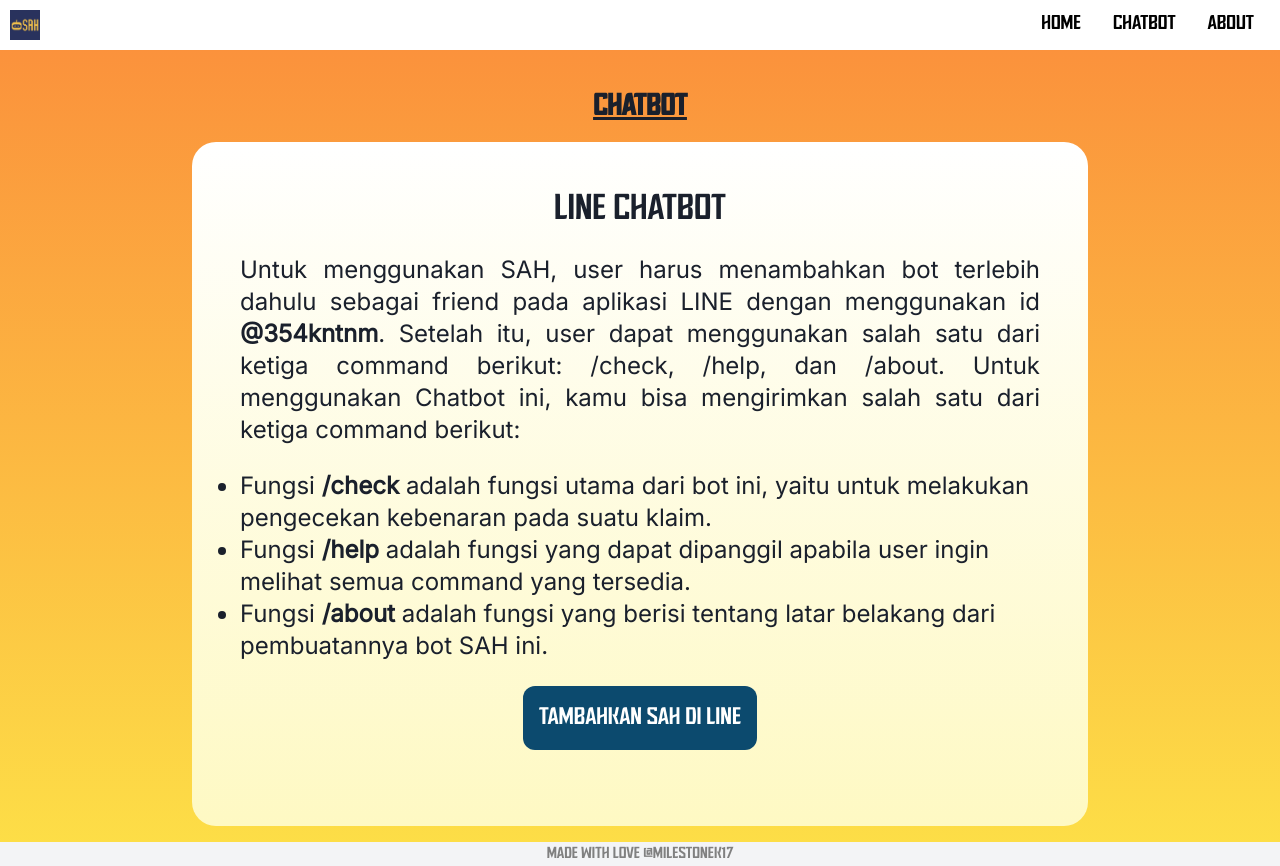
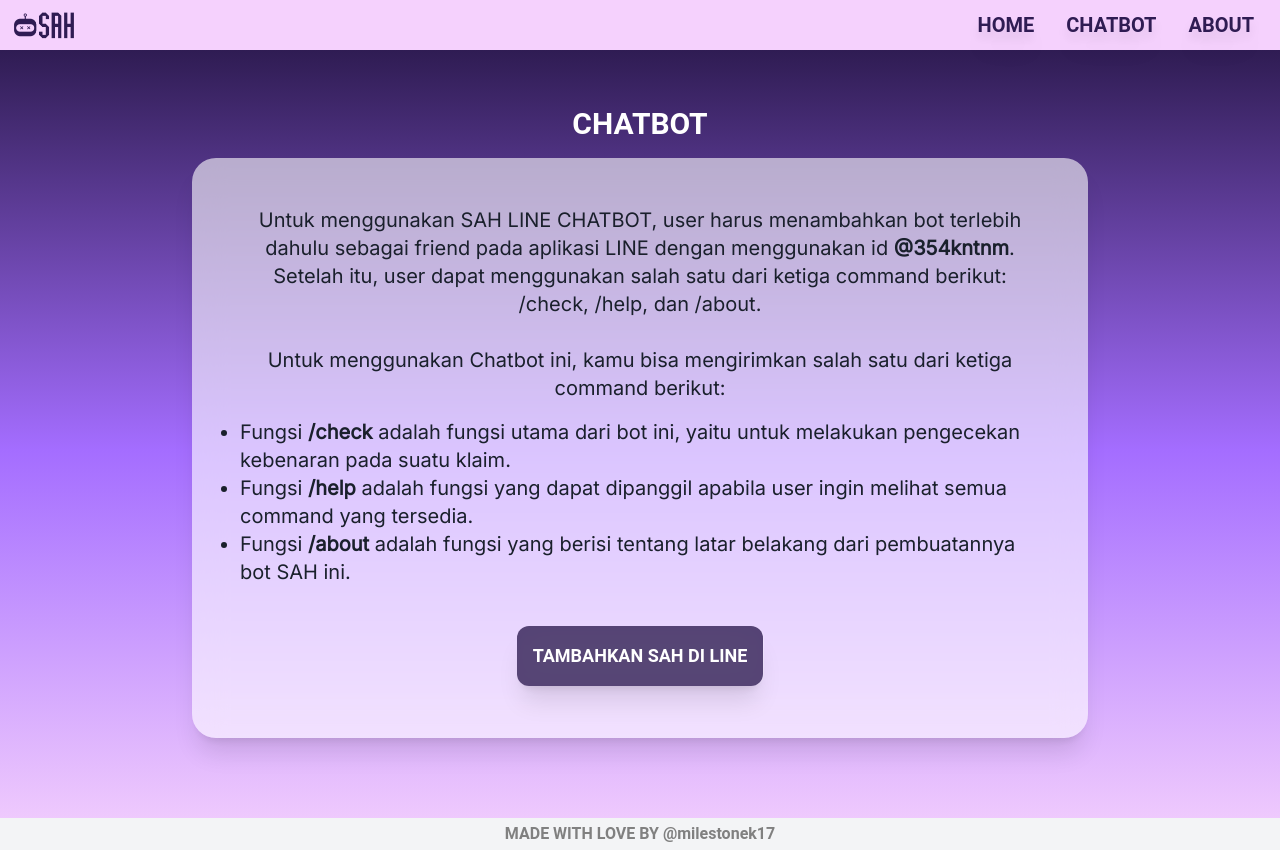
Before and after one commit to BrigitaCarolina/milestone02_k17_web, a Next.js app: page /chatbot in a window 1280 px wide. Built offline with nearby package versions, Linux system fonts and the light colour scheme.

Commit message:
fixed ui/ux

```diff
--- a/components/Footer/Footer.tsx
+++ b/components/Footer/Footer.tsx
@@ -2,8 +2,8 @@
 
 export default function Footer() {
   return (
-    <div className="absolute bottom-0 w-full text-center bg-gray-100">
-      <p className={styles.title}>made with love @milestonek17</p>
+    <div className="absolute bottom-0 w-full flex py-1 justify-center text-center bg-gray-100 font-roboto font-[700]">
+      <p className={styles.title}>MADE WITH LOVE BY @milestonek17</p>
     </div>
   )
 }
--- a/components/Header/Header.module.css
+++ b/components/Header/Header.module.css
@@ -4,8 +4,10 @@
   color: black;
   justify-content: space-between;
   display: flex;
-  align: start;
+  align: center;
+  align-items: center;
   justify-align: center;
+  background-color: #f5d1fd;
 }
 
 .list {
--- a/components/Header/index.tsx
+++ b/components/Header/index.tsx
@@ -5,22 +5,22 @@
 export default function Header() {
   return (
     <header className={styles.container}>
-      <a href="/" className="flex w-[30px] h-[30px]"><Image src="/logo-SAH.jpg" width={30} height={30} alt="profile" /></a>
+      <a href="/" className="flex h-[30px] w-auto"><img src="/logo-SAH.png" alt="profile" /></a>
       <div className="align-middle ">
         <ul className={styles.list}>
           <li className={styles.item}>
             <Link href="/">
-              <a className="text-xl hover:underline">Home</a>
+              <a className="text-sm md:text-xl font-[700] text-[#2F1C53] font-roboto drop-shadow-xl hover:underline">HOME</a>
             </Link>
           </li>
           <li className={styles.item}>
             <Link href="/chatbot">
-              <a className="text-xl hover:underline">Chatbot</a>
+              <a className="text-sm md:text-xl font-[700] text-[#2F1C53] font-roboto drop-shadow-xl hover:underline">CHATBOT</a>
             </Link>
           </li>
           <li className={styles.item}>
             <Link href="/about">
-              <a className="text-xl hover:underline">About</a>
+              <a className="text-sm md:text-xl font-[700] text-[#2F1C53] font-roboto drop-shadow-xl hover:underline">ABOUT</a>
             </Link>
           </li>
         </ul>
--- a/pages/404.tsx
+++ b/pages/404.tsx
@@ -1,5 +1,6 @@
 import React, { useEffect } from "react";
 import { useRouter } from "next/router";
+import Layout from "../components/Layout";
 
 export default function Custom404() {
   const router = useRouter();
@@ -9,9 +10,10 @@
     }, 2000);
   }, []);
   return (
-    <div className="bg-black">
-      <h1 className="title-not-found">Kamu tersesat kawanku</h1>
-      <h1 className="title-not-found">Halaman yang kamu cari tidak ada</h1>
-    </div>
+    <Layout>
+      <div className="bg-gradient-to-b bg-gradient-to-b from-[#2F1C53] via-[#A46DFF] to-[#f5d1fd] h-screen w-full flex items-center justify-center px-10 text-2xl md:text-5xl font-roboto text-white font-bold text-center">
+          <p> LAMAN YANG ANDA CARI TIDAK DITEMUKAN.</p>
+      </div>
+    </Layout>
   );
 }
--- a/pages/about.tsx
+++ b/pages/about.tsx
@@ -9,12 +9,12 @@
         <title>SAH | About</title>
       </Head>
       <Layout>
-        <div className="bg-gradient-to-b from-orange-400 to-yellow-300 min-h-screen px-10">
+        <div className="bg-gradient-to-b bg-gradient-to-b from-[#2F1C53] via-[#A46DFF] to-[#f5d1fd] min-h-screen px-10">
           <div className="container max-w-4xl m-auto py-10">
-            <h1 className="text-3xl font-bold underline flex justify-center mb-4">About</h1>
-            <div className="bg-gradient-to-b from-white to-yellow-100 min-h-100 flex flex-col text-justify justify-center rounded-3xl p-12 gap-6">
-              <h1 className="font-raya text-4xl text-center"> SAH (Sudo Anti Hoax) </h1>
-              <p className="font-thin font-inter text-lg md:text-2xl">
+            <h1 className="text-3xl font-bold flex justify-center mb-4 font-roboto font-bold text-white drop-shadow-xl">ABOUT</h1>
+            <div className="flex flex-col bg-white/[.6] backdrop-filter w-full backdrop-blur-lg items-center rounded-3xl my-4 p-8 md:p-12 shadow-xl gap-6">
+              <h1 className="font-roboto font-bold text-4xl text-center"> SAH (Sudo Anti Hoax) </h1>
+              <p className="font-thin font-inter text-lg md:text-xl text-justify">
               Sudo Anti Hoax adalah suatu linebot, yang mengaplikasikan fungsi Hoax Filter,
               berfungsi untuk mengatasi permasalahan misinformasi atau hoax.
               Hoax Filter di sini berperan sebagai sebuah tool yang nantinya menerima input klaim dari penggunanya
@@ -22,14 +22,14 @@
               </p>
               <div className="check-container min-h-1"></div>
             </div>
-            <h1 className="text-3xl font-bold underline flex justify-center mt-7">Creators</h1>
-            <div className="flex flex-wrap justify-center gap-4">
+            <h1 className="text-3xl font-bold flex justify-center mt-7 font-roboto font-bold text-white drop-shadow-xl">CREATORS</h1>
+            <div className="flex flex-wrap justify-center gap-6">
               {creators.map((creator :any) => {
                 return (
                   <>
-                    <div className="flex flex-col bg-gradient-to-b p-8 from-white to-yellow-100 items-center rounded-3xl my-4 border-black border-2 w-[60vw] md:w-[25vw] text-center items-center text-xl md:text-2xl">
-                      <img src={creator.Foto} alt={creator.Nama} className="mb-5"/>
-                      <p>{creator.Nama}</p>
+                    <div className="flex flex-col bg-white/[.6] backdrop-filter w-full backdrop-blur-lg items-center rounded-3xl my-4 p-12 shadow-xl text-black min-w-[300px] w-[20vw] text-center font-roboto text-lg md:text-xl ">
+                      <img src={creator.Foto} alt={creator.Nama} className="shadow-xl border-white border-2 mb-5"/>
+                      <p className="font-bold">{creator.Nama}</p>
                       <p>{creator.NIM}</p>
                     </div>
                   </>
--- a/pages/chatbot.tsx
+++ b/pages/chatbot.tsx
@@ -10,17 +10,16 @@
         <title>SAH | Help</title>
       </Head>
       <Layout>
-        <div className="bg-gradient-to-b from-orange-400 to-yellow-300 min-h-screen px-4 md:px-10">
+        <div className="bg-gradient-to-b bg-gradient-to-b from-[#2F1C53] via-[#A46DFF] to-[#f5d1fd] min-h-screen px-4 md:px-10">
           <div className="container max-w-4xl m-auto py-10">
-            <h1 className="text-3xl font-bold underline flex justify-center mb-4">CHATBOT</h1>
-            <div className="bg-gradient-to-b from-white to-yellow-100 min-h-100 flex flex-col text-justify justify-center rounded-3xl p-8 md:p-12 gap-6">
-              <h1 className="font-raya text-4xl text-center"> LINE CHATBOT </h1>
-              <p className="font-thin font-inter text-md md:text-2xl">
-                Untuk menggunakan SAH, user harus menambahkan bot terlebih dahulu sebagai friend pada aplikasi LINE dengan menggunakan id <span className = "font-bold">@354kntnm</span>.
-                Setelah itu, user dapat menggunakan salah satu dari ketiga command berikut: /check, /help, dan /about.
+            <h1 className="text-3xl font-bold font-roboto text-white flex justify-center my-4">CHATBOT</h1>
+            <div className="bg-white/[.6] backdrop-filter w-full backdrop-blur-lg items-center rounded-3xl my-4 p-12 shadow-xl text-sm md:text-xl">
+              <p className="font-thin font-inter text-md md:text-xl text-center">
+                   Untuk menggunakan SAH LINE CHATBOT, user harus menambahkan bot terlebih dahulu sebagai friend pada aplikasi LINE dengan menggunakan id <span className = "font-bold">@354kntnm</span>.
+                Setelah itu, user dapat menggunakan salah satu dari ketiga command berikut: /check, /help, dan /about. <br/><br/>
                 Untuk menggunakan Chatbot ini, kamu bisa mengirimkan salah satu dari ketiga command berikut:
               </p>
-              <ul className="font-inter text-left list-disc text-md md:text-2xl">
+              <ul className="font-inter text-left list-disc text-md md:text-xl my-4">
                 <li>
                 Fungsi <span className = "font-bold">/check</span> adalah fungsi utama dari bot ini, yaitu untuk melakukan pengecekan kebenaran pada suatu klaim.
                 </li>
@@ -31,7 +30,7 @@
                 Fungsi <span className = "font-bold">/about</span> adalah fungsi yang berisi tentang latar belakang dari pembuatannya bot SAH ini.
                 </li>
               </ul>
-              <a className="flex" href="https://liff.line.me/1645278921-kWRPP32q/?accountId=354kntnm" target="_blank"><button className="rounded-xl bg-sky-900 text-white text-2xl p-4 mx-auto hover:bg-sky-700">TAMBAHKAN SAH DI LINE</button></a>
+              <a className="flex" href="https://liff.line.me/1645278921-kWRPP32q/?accountId=354kntnm" target="_blank"><button className="rounded-xl font-roboto font-bold text-lg shadow-xl text-white p-4 mt-6 mx-auto bg-[#2F1C53]/[.8] backdrop-blur-lg hover:bg-[#A46DFF]">TAMBAHKAN SAH DI LINE</button></a>
               <div className="check-container min-h-1"></div>
             </div>
           </div>
--- a/styles/globals.css
+++ b/styles/globals.css
@@ -13,21 +13,17 @@
 }
 
 @import url('https://fonts.googleapis.com/css2?family=Inter:wght@300;400;700&display=swap');
+@import url('https://fonts.googleapis.com/css2?family=Raleway:ital,wght@0,100;0,200;0,300;0,400;0,500;0,600;0,700;0,800;0,900;1,500;1,700;1,900&family=Roboto:ital,wght@0,100;0,300;0,400;0,500;0,700;0,900;1,900&display=swap');
 
 html,
 body {
   padding: 0;
   margin: 0;
-  font-family: "Inter", sans-serif;
+  font-family: "Roboto", sans-serif;
   margin: auto;
   height: 100%;
 }
 
-.container {
-}
-
-.content-container {
-}
 
 a {
   color: inherit;
--- a/tailwind.config.js
+++ b/tailwind.config.js
@@ -6,6 +6,8 @@
       fontFamily: {
         raya: "raya, sans-serif",
         inter: ["inter", "sans-serif"],
+        raleway: ["Raleway", "sans-serif"],
+        roboto: ["Roboto", "sans-serif"],
       },
     },
   },
```
Also changed, not shown: pages/index.tsx (+25 -17 lines), public/logo-SAH.png (added), public/logo-SAH2.png (added).
